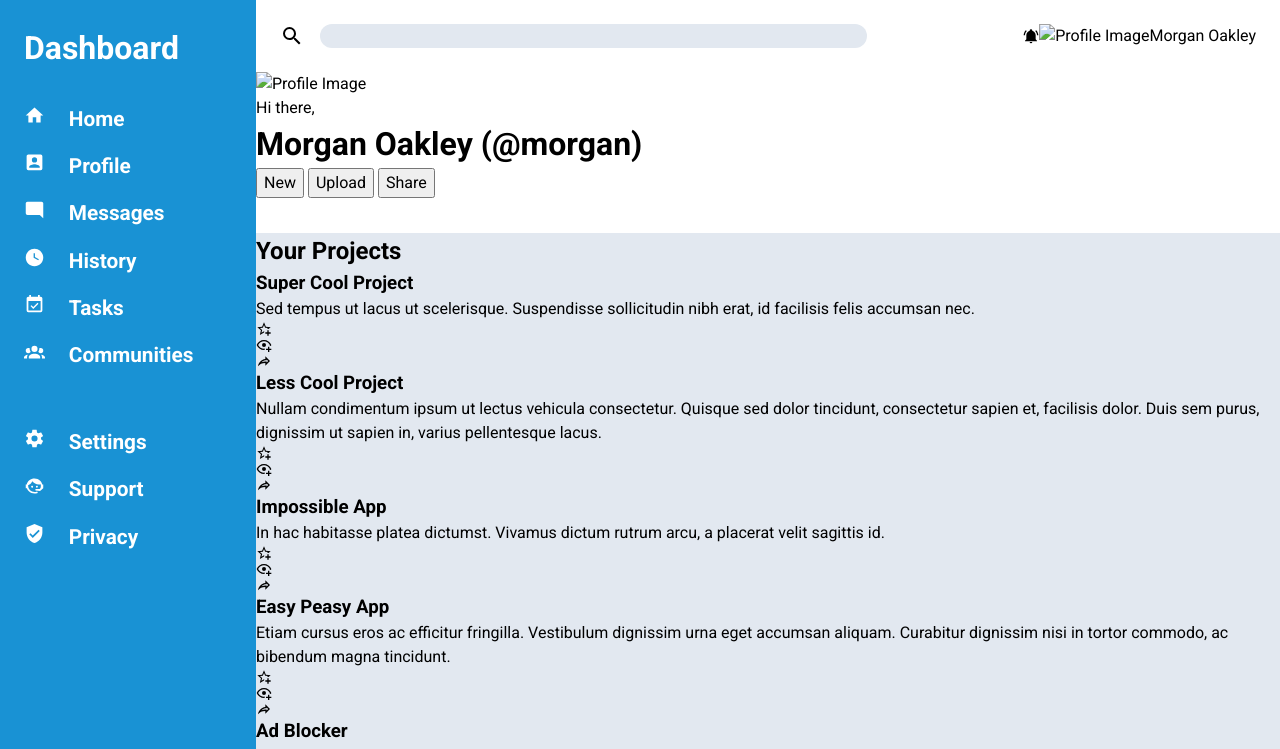
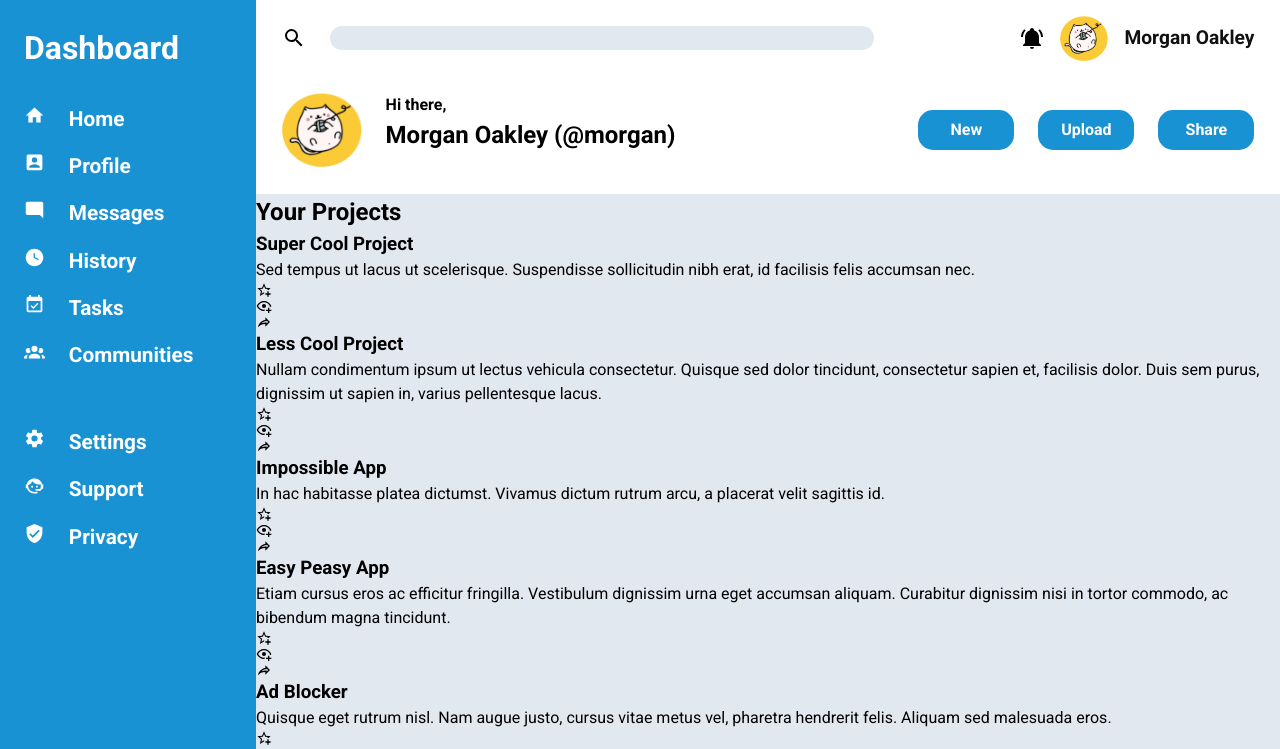
Before and after one commit to simokhin/Admin-Dashboard, a plain HTML site: page index.html in a window 1280 px wide. Shown: the top 749 px of the page. Drawn offline with Linux system fonts and the light colour scheme.

Commit message:
Make styles for header

```diff
--- a/index.html
+++ b/index.html
@@ -20,26 +20,30 @@
           <input type="search" />
         </div>
         <div class="profile-panel">
+          <a href="#">
             <svg xmlns="http://www.w3.org/2000/svg" viewBox="0 0 24 24">
               <title>bell-ring</title>
               <path
                 d="M21,19V20H3V19L5,17V11C5,7.9 7.03,5.17 10,4.29C10,4.19 10,4.1 10,4A2,2 0 0,1 12,2A2,2 0 0,1 14,4C14,4.1 14,4.19 14,4.29C16.97,5.17 19,7.9 19,11V17L21,19M14,21A2,2 0 0,1 12,23A2,2 0 0,1 10,21M19.75,3.19L18.33,4.61C20.04,6.3 21,8.6 21,11H23C23,8.07 21.84,5.25 19.75,3.19M1,11H3C3,8.6 3.96,6.3 5.67,4.61L4.25,3.19C2.16,5.25 1,8.07 1,11Z"
               />
             </svg>
-          <img class="profile-image-smaill" src="#" alt="Profile Image" />
-          <div class="profile-name">Morgan Oakley</div>
+          </a>
+          <a href="#"><img class="profile-image-smaill" src="./images/avatar.png" alt="Profile Image" /></a>
+          <div class="profile-name"><a href="#">Morgan Oakley</a></div>
         </div>
       </div>
       <div class="header-second-row">
         <div class="profile">
-          <img class="profile-image-big" src="#" alt="Profile Image" />
+          <a href="#"><img class="profile-image-big" src="./images/avatar.png" alt="Profile Image" /></a>
+          <div class="hello">
             <p>Hi there,</p>
             <h1>Morgan Oakley (@morgan)</h1>
           </div>
+        </div>
         <div class="buttons">
-          <button>New</button>
-          <button>Upload</button>
-          <button>Share</button>
+          <a href="#"><button>New</button></a>
+          <a href="#"><button>Upload</button></a>
+          <a href="#"><button>Share</button></a>
         </div>
       </div>
     </header>
--- a/style.css
+++ b/style.css
@@ -17,7 +17,7 @@ body {
     font-family: "Roboto", system-ui;
     display: grid;
     grid-template-columns: 1fr 4fr;
-    grid-template-rows: 1fr 5fr;
+    grid-template-rows: 1fr 6fr;
 }
 
 .sidebar {
@@ -76,14 +76,14 @@ header {
     display: flex;
     justify-content: space-between;
     align-items: center;
-    padding: clamp(1rem, 2vw ,1.5rem) clamp(1rem, 2vw ,1.5rem);
+    padding: clamp(0.7rem, 2vw, 1rem) clamp(1.5rem, 2vw, 2rem);
 }
 
 .search {
     width: 70%;
     min-width: 100px;
     display: flex;
-    gap: 1rem;
+    gap: 1.5rem;
 }
 
 .search svg {
@@ -103,6 +103,76 @@ header {
 
 .profile-panel {
     display: flex;
+    gap: 1rem;
+    align-items: center;
+    justify-content: flex-end;
+}
+
+.profile-panel svg {
+    width: 1.5rem;
+}
+
+.profile-panel img {
+    width: clamp(2rem, 5vw,3rem);
+}
+
+.profile-name {
+    font-size: clamp(1rem, 4vw ,1.2rem);
+    font-weight: bold;
+}
+
+.profile-name a {
+    text-decoration: none;
+    color: #111111;
+}
+
+a:hover {
+    opacity: 0.8;
+}
+
+.header-second-row {
+    display: flex;
+    justify-content: space-between;
+    align-items: center;
+    padding: clamp(0.7rem, 2vw, 1rem) clamp(1.5rem, 2vw, 2rem);
+
+}
+
+.profile {
+    display: flex;
+    gap: 1.5rem;
+}
+
+.profile img {
+    width: 5rem;
+}
+
+.hello {
+    font-weight: bold;
+}
+
+.hello h1 {
+    font-size: clamp(1rem, 4vw ,1.5rem);
+}
+
+.buttons {
+    display: flex;
+    gap: 1.5rem;
+}
+
+.buttons button {
+    background-color: var(--blue);
+    color: #FFFFFF;
+    font-weight: bold;
+    padding-top: 0.5rem;
+    padding-bottom: 0.5rem;
+    width: clamp(4rem, 10vw,6rem);
+    border: none;
+    border-radius: 15px;
+}
+
+button:hover {
+    cursor: pointer;
 }
 
 main {
```
Also changed, not shown: images/avatar.png (added). Lines whose indentation alone changed are shown as unchanged.
